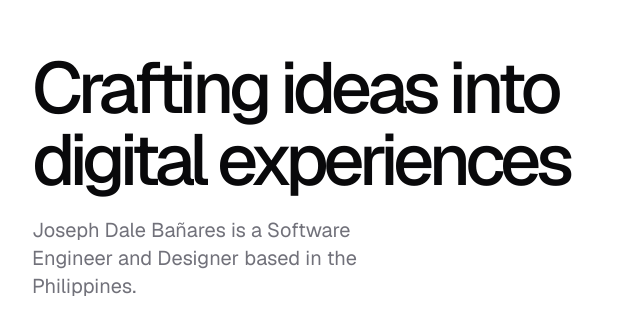
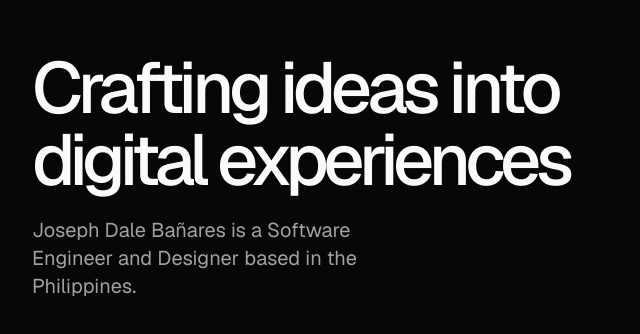
Before and after one commit to hyamero/portfolio, a Next.js app: page / in a window 1280 px wide. Shown: the part 224-558 px from the top of the page, without its empty margins (0-640 px from the left). Built offline with nearby package versions, Linux system fonts and the light colour scheme.

Commit message:
chore: update color system

```diff
--- a/src/app/globals.css
+++ b/src/app/globals.css
@@ -4,8 +4,8 @@
 
 @layer base {
   :root {
-      --background: 0 0% 100%;
-      --foreground: 240 10% 3.9%;
+    --background: 0 0% 2.75%;
+    --foreground: 0 0% 98.04%;
 
     --card: 0 0% 100%;
     --card-foreground: 240 10% 3.9%;
@@ -13,14 +13,14 @@
     --popover: 0 0% 100%;
     --popover-foreground: 240 10% 3.9%;
 
-      --primary: 240 5.9% 10%;
+    --primary: 0, 0%, 98.04%;
     --primary-foreground: 0 0% 98%;
 
     --secondary: 240 4.8% 95.9%;
     --secondary-foreground: 240 5.9% 10%;
 
     --muted: 240 4.8% 95.9%;
-      --muted-foreground: 240 3.8% 46.1%;
+    --muted-foreground: 0 0% 63.14%;
 
     --accent: 240 4.8% 95.9%;
     --accent-foreground: 240 5.9% 10%;
@@ -28,14 +28,14 @@
     --destructive: 0 84.2% 60.2%;
     --destructive-foreground: 0 0% 98%;
 
-      --border: 240 5.9% 90%;
+    --border: 0 0% 13.33%;
     --input: 240 5.9% 90%;
     --ring: 240 10% 3.9%;
 
     --radius: 0.5rem;
   }
 
-    .dark {
+  /* .dark {
       --background: 240 10% 3.9%;
       --foreground: 0 0% 98%;
 
@@ -63,7 +63,7 @@
       --border: 240 3.7% 15.9%;
       --input: 240 3.7% 15.9%;
       --ring: 240 4.9% 83.9%;
-    }
+    } */
 }
 
 @layer base {
--- a/src/app/page.tsx
+++ b/src/app/page.tsx
@@ -1,6 +1,6 @@
 export default function Home() {
   return (
-    <main className="flex min-h-screen items-center justify-between container">
+    <main className="flex min-h-screen items-center justify-between container bg-background">
       <div className="flex flex-col gap-5">
         <h2 className="text-7xl font-medium tracking-[-0.07em]">
           Crafting ideas into <br /> digital experiences
```
Lines whose indentation alone changed are shown as unchanged.
